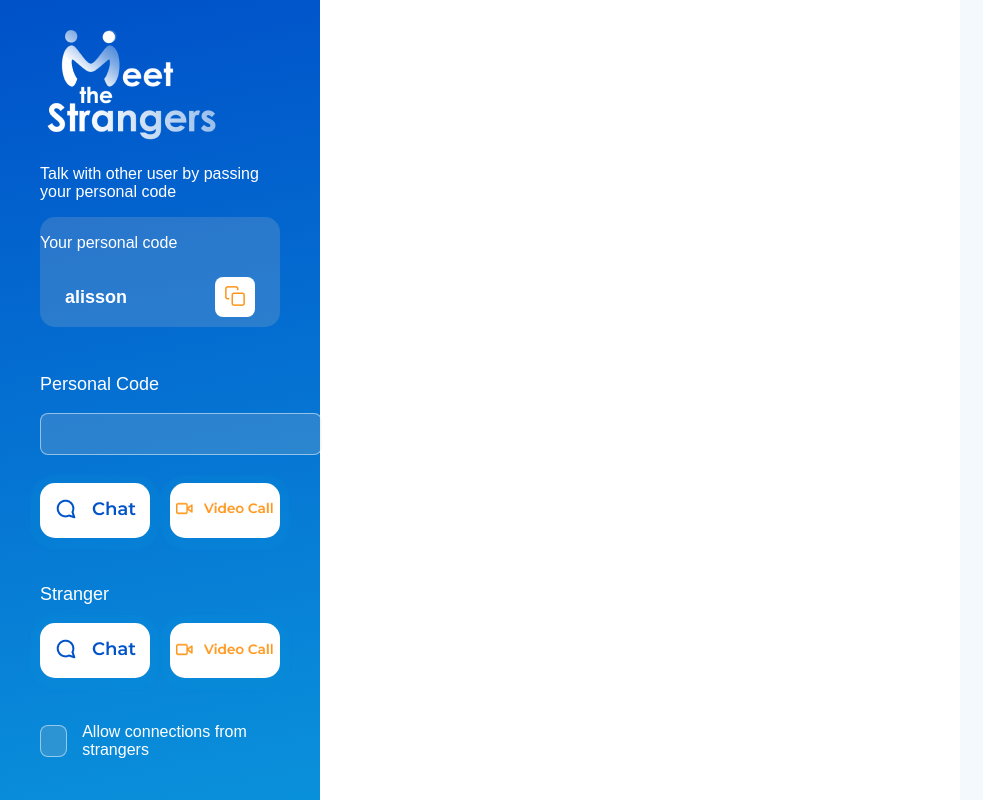
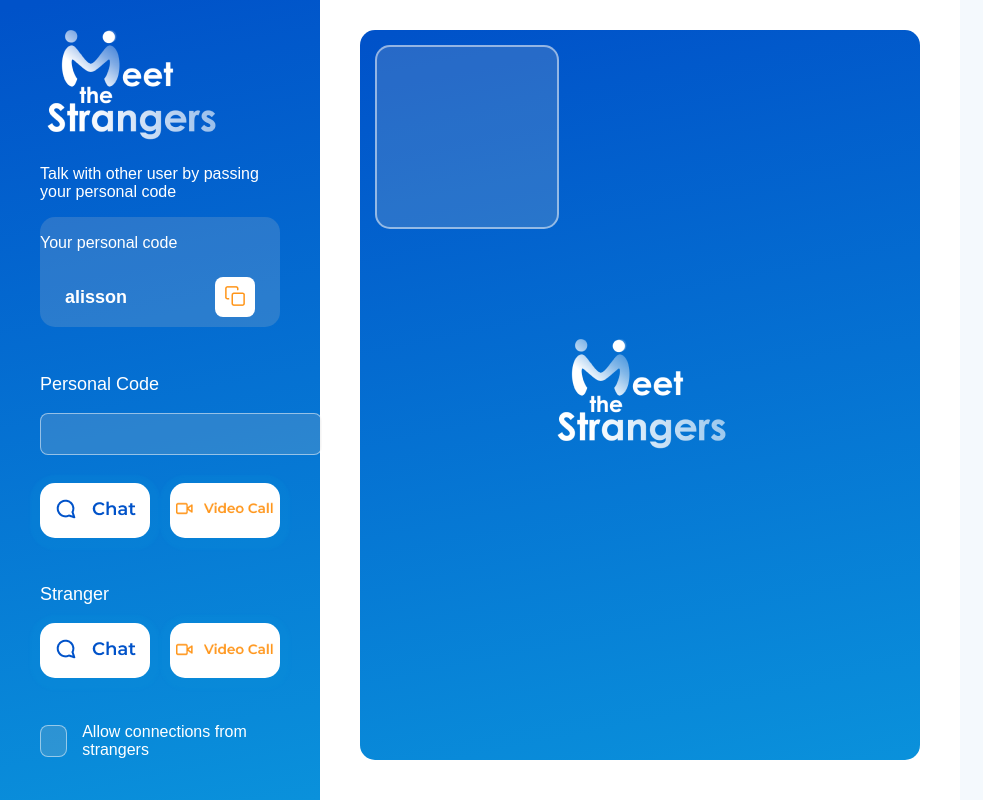
Before and after one commit to alissonzampietro/talkative, a website: page public/index.html in a window 1280 px wide. Shown: the whole page, without its empty margins (0-983 px from the left). Drawn offline with nearby package versions, Linux system fonts and the light colour scheme; no server answers.

Commit message:
feat: add videos sections

```diff
--- a/public/index.html
+++ b/public/index.html
@@ -64,8 +64,19 @@
                     </div>
                     <p class="checkbox_container_paragraph">Allow connections from strangers</p>
                 </div>
+                <div class="dashboard_blur display_none" id="dashboard_blur"></div>
         </div>
-        <div class="call_container"></div>
+        <div class="call_container">
+            <div class="videos_container">
+                <div id="video_placeholder" class="videos_placeholder">
+                    <img src="images/logo.png" alt="" />
+                </div>
+                <video class="remote_video display_none" autoplay id="remote_video"></video>
+                <div class="local_video_container">
+                    <video class="local_video" id="local_video" muted autoplay ></video>
+                </div>
+            </div>
+        </div>
         <div class="messenger_container"></div>
     </div>
 
```
